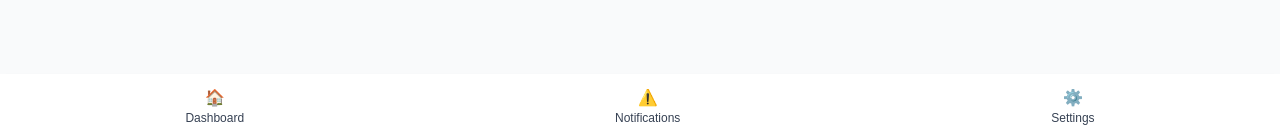
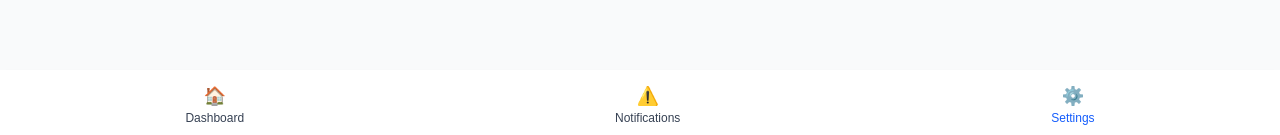
Before and after one commit to 2024-1-0835sueno-dexter/dryguard-iot, a Next.js app: page /settings in a window 1280 px wide. Shown: the part 662-797 px from the top of the page. Built offline with nearby package versions, Linux system fonts and the light colour scheme.

Commit message:
Add active bottom navigation

```diff
--- a/src/app/notifications/page.tsx
+++ b/src/app/notifications/page.tsx
@@ -1,6 +1,7 @@
 "use client";
 
 import NotificationsPanel from "@/components/NotificationsPanel";
+import BottomNav from "@/components/BottomNav";
 
 export default function NotificationsPage() {
   return (
@@ -8,20 +9,7 @@ export default function NotificationsPage() {
       <h1 className="text-3xl font-bold text-gray-800 mb-6">⚠️ Notifications</h1>
       <NotificationsPanel />
 
-      <nav className="fixed bottom-0 left-0 w-full bg-white shadow-md flex justify-around py-3">
-        <a href="/" className="flex flex-col items-center text-gray-700">
-          🏠 <span className="text-xs">Dashboard</span>
-        </a>
-        <a
-          href="/notifications"
-          className="flex flex-col items-center text-gray-700"
-        >
-          ⚠️ <span className="text-xs">Notifications</span>
-        </a>
-        <a href="/settings" className="flex flex-col items-center text-gray-700">
-          ⚙️ <span className="text-xs">Settings</span>
-        </a>
-      </nav>
+      <BottomNav />
     </main>
   );
 }
--- a/src/app/page.tsx
+++ b/src/app/page.tsx
@@ -7,6 +7,7 @@ import QuickActions from "@/components/QuickActions";
 import StatusIndicator from "@/components/StatusIndicator";
 import NotificationsPanel from "@/components/NotificationsPanel";
 import SystemLogs from "@/components/SystemLogs";
+import BottomNav from "@/components/BottomNav";
 
 export default function Dashboard() {
   const [coverDeployed, setCoverDeployed] = useState(false);
@@ -36,20 +37,7 @@ export default function Dashboard() {
         <SystemLogs />
       </div>
 
-      <nav className="fixed bottom-0 left-0 w-full bg-white shadow-md flex justify-around py-3">
-        <a href="/" className="flex flex-col items-center text-gray-700">
-          🏠 <span className="text-xs">Dashboard</span>
-        </a>
-        <a
-          href="/notifications"
-          className="flex flex-col items-center text-gray-700"
-        >
-          ⚠️ <span className="text-xs">Notifications</span>
-        </a>
-        <a href="/settings" className="flex flex-col items-center text-gray-700">
-          ⚙️ <span className="text-xs">Settings</span>
-        </a>
-      </nav>
+      <BottomNav />
     </main>
   );
 }
--- a/src/app/settings/page.tsx
+++ b/src/app/settings/page.tsx
@@ -2,6 +2,7 @@
 
 import SystemLogs from "@/components/SystemLogs";
 import QuickActions from "@/components/QuickActions";
+import BottomNav from "@/components/BottomNav";
 
 export default function SettingsPage() {
   return (
@@ -21,20 +22,7 @@ export default function SettingsPage() {
 
       <SystemLogs />
 
-      <nav className="fixed bottom-0 left-0 w-full bg-white shadow-md flex justify-around py-3">
-        <a href="/" className="flex flex-col items-center text-gray-700">
-          🏠 <span className="text-xs">Dashboard</span>
-        </a>
-        <a
-          href="/notifications"
-          className="flex flex-col items-center text-gray-700"
-        >
-          ⚠️ <span className="text-xs">Notifications</span>
-        </a>
-        <a href="/settings" className="flex flex-col items-center text-gray-700">
-          ⚙️ <span className="text-xs">Settings</span>
-        </a>
-      </nav>
+      <BottomNav />
     </main>
   );
 }
--- /dev/null
+++ b/src/components/BottomNav.tsx
@@ -0,0 +1,34 @@
+"use client";
+
+import Link from "next/link";
+import { usePathname } from "next/navigation";
+
+const navItems = [
+  { href: "/", label: "Dashboard", icon: "🏠" },
+  { href: "/notifications", label: "Notifications", icon: "⚠️" },
+  { href: "/settings", label: "Settings", icon: "⚙️" },
+];
+
+export default function BottomNav() {
+  const pathname = usePathname();
+
+  return (
+    <nav className="fixed bottom-0 left-0 w-full bg-white shadow-md flex justify-around py-3">
+      {navItems.map((item) => {
+        const isActive = pathname === item.href;
+        return (
+          <Link
+            key={item.href}
+            href={item.href}
+            className={`flex flex-col items-center text-xs font-medium transition-colors ${
+              isActive ? "text-blue-600" : "text-gray-700"
+            }`}
+          >
+            <span className="text-lg">{item.icon}</span>
+            <span>{item.label}</span>
+          </Link>
+        );
+      })}
+    </nav>
+  );
+}
```
